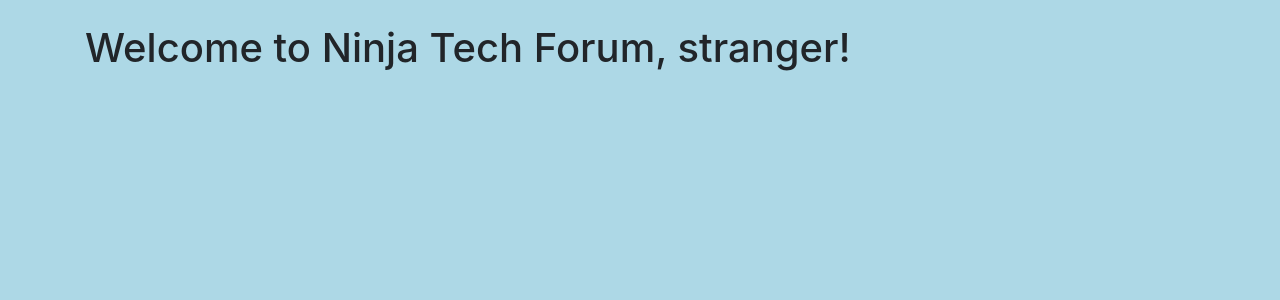
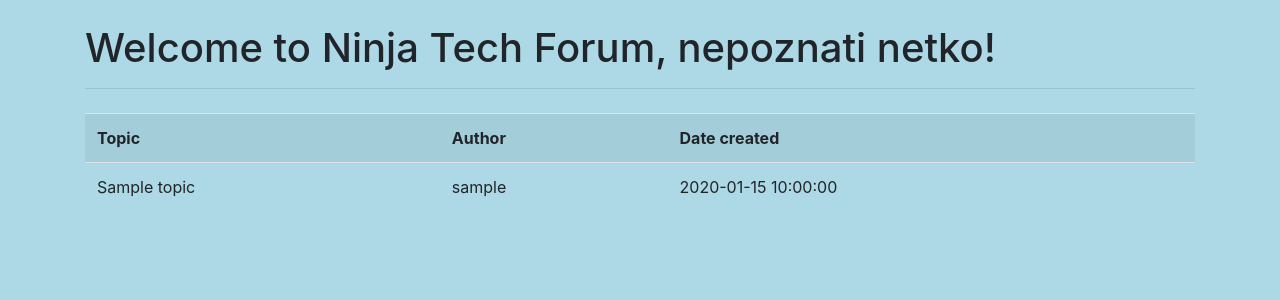
Before and after one commit to munjolla/SN-forum-4, a Flask app: template templates/index.html in a window 1280 px wide. Shown: the part 56-356 px from the top of the page. Run offline with Flask 2, Linux system fonts and the light colour scheme; the template is opened without the code that fills it: most values are stand-ins (such as "Sample title", 1, 10 or a date in 2020); some libraries are stand-ins or nearby versions.

Commit message:
topic_create

```diff
--- a/main.py
+++ b/main.py
@@ -1,6 +1,8 @@
 import hashlib
 import uuid
 from flask import Flask, render_template, request, redirect, url_for, make_response
+
+from models.topic import Topic
 from models.user import User
 from models.settings import db
 
@@ -16,7 +18,74 @@
     session_token = request.cookies.get("session_token")
     user = db.query(User).filter_by(session_token=session_token).first()
 
-    return render_template("index.html", user=user)
+    # get topics
+    topics = db.query(Topic).all()
+
+    return render_template("index.html", user=user, topics=topics)
+
+
+@app.route("/create-topic", methods=["GET", "POST"])
+def topic_create():
+    if request.method == "GET":
+        return render_template("topic_create.html")
+
+    elif request.method == "POST":
+        title = request.form.get("title")
+        text = request.form.get("text")
+
+        # get current user (author)
+        session_token = request.cookies.get("session_token")
+        user = db.query(User).filter_by(session_token=session_token).first()
+
+        # only logged in users can create a topic
+        if not user:
+            return redirect(url_for('login'))
+
+        # create a Topic object
+        topic = Topic.create(title=title, text=text, author=user)
+
+        return redirect(url_for('index'))
+
+
+@app.route("/topic/<topic_id>", methods=["GET"])
+def topic_details(topic_id):
+    topic = db.query(Topic).get(int(topic_id))
+
+    # get current user (author)
+    session_token = request.cookies.get("session_token")
+    user = db.query(User).filter_by(session_token=session_token).first()
+
+    return render_template("topic_details.html", topic=topic, user=user)
+
+
+@app.route("/topic/<topic_id>/edit", methods=["GET", "POST"])
+def topic_edit(topic_id):
+    topic = db.query(Topic).get(int(topic_id))
+
+    if request.method == "GET":
+        return render_template("topic_edit.html", topic=topic)
+
+    elif request.method == "POST":
+        title = request.form.get("title")
+        text = request.form.get("text")
+
+        # get current user (author)
+        session_token = request.cookies.get("session_token")
+        user = db.query(User).filter_by(session_token=session_token).first()
+
+        # check if user is logged in and user is author
+        if not user:
+            return redirect(url_for('login'))
+        elif topic.author.id != user.id:
+            return "You are not the author!"
+        else:
+            # update the topic fields
+            topic.title = title
+            topic.text = text
+            db.add(topic)
+            db.commit()
+
+            return redirect(url_for('topic_details', topic_id=topic_id))
 
 
 @app.route("/login", methods=["GET", "POST"])
--- a/runtime.txt
+++ b/runtime.txt
@@ -1 +1 @@
-python-3.9.5
+python-3.8.6
--- a/templates/index.html
+++ b/templates/index.html
@@ -7,7 +7,23 @@
     {% if user %}
         <h1>Welcome to Ninja Tech Forum, {{user.username}}!</h1>
     {% else %}
-        <h1>Welcome to Ninja Tech Forum, stranger!</h1>
+        <h1>Welcome to Ninja Tech Forum, nepoznati netko!</h1>
     {% endif %}
+    <hr>
+    <table class="table table-hover table-striped mt-4">
+    <tr>
+        <th>Topic</th>
+        <th>Author</th>
+        <th>Date created</th>
+    </tr>
+
+    {% for topic in topics %}
+    <tr>
+        <td>{{ topic.title }}</td>
+        <td>{{ topic.author.username }}</td>
+        <td>{{ topic.created }}</td>
+    </tr>
+    {% endfor %}
+</table>
 
 {% endblock content %}
```
Also changed, not shown: models/topic.py (added, +19 -0 lines), templates/topic_create.html (added, +15 -0 lines), static/css/style.css (renamed from static/style.css).
